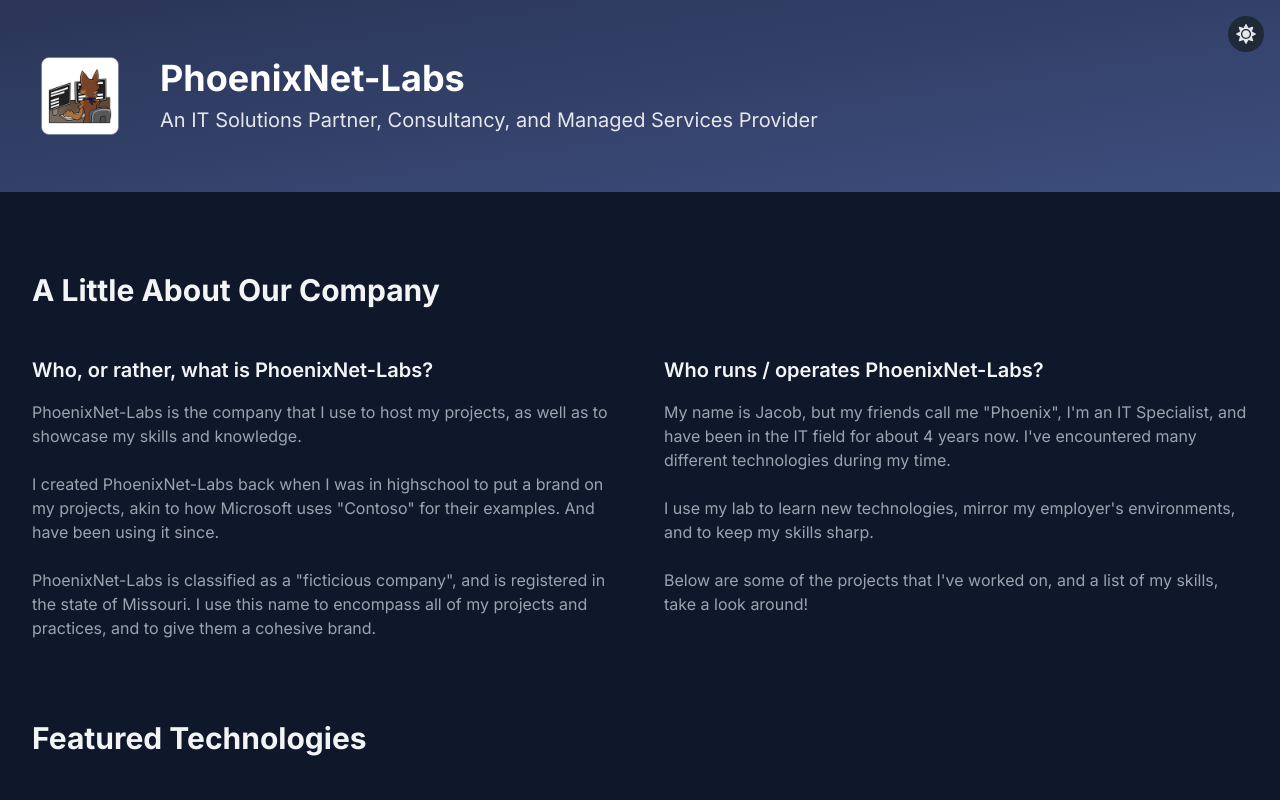
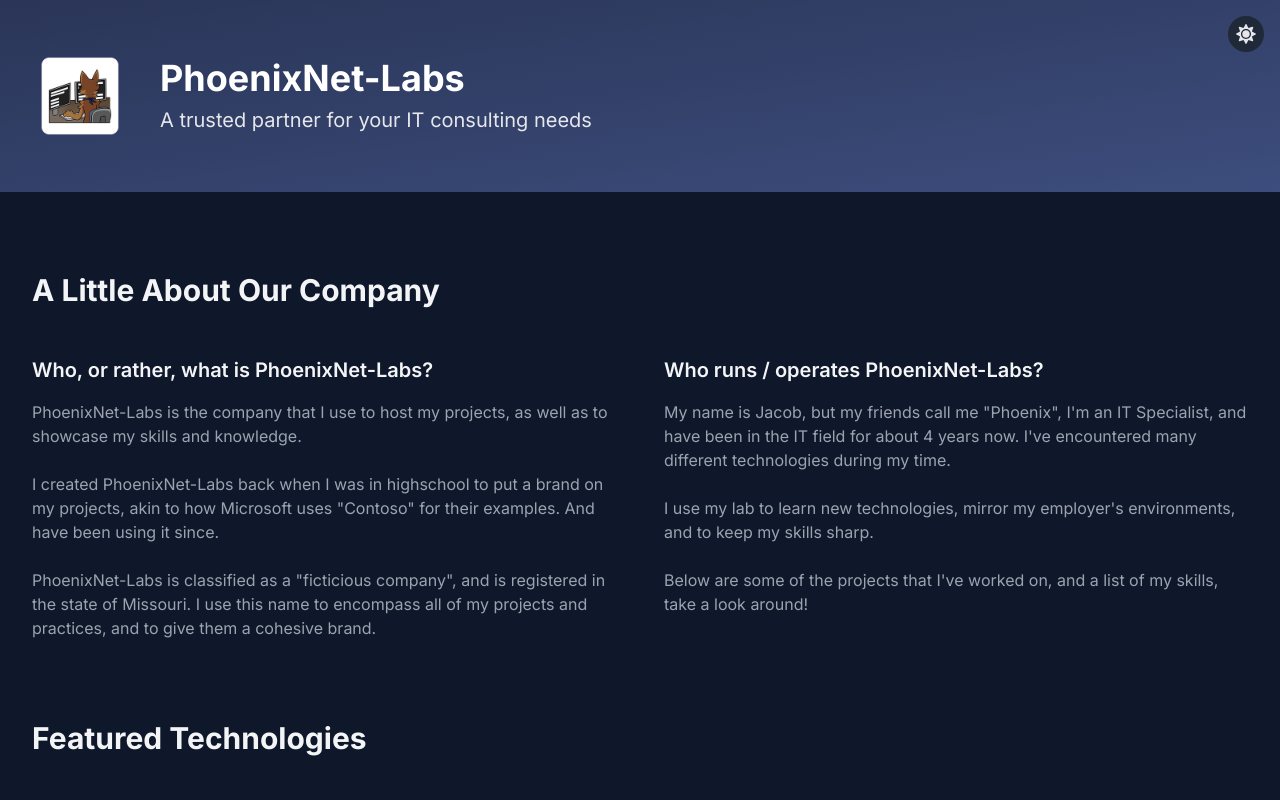
Before and after one commit to Phoenix-Net/Portfolio-3.0, a Next.js app: page / in a window 1280 px wide. Shown: the top 800 px of the page. Built offline with nearby package versions, Linux system fonts and the light colour scheme; grey boxes are pictures that could not be loaded.

Commit message:
Re-Up. Narrow in on business goals.
Re-Up. Narrow in on business goals.

```diff
--- a/src/app/layout.tsx
+++ b/src/app/layout.tsx
@@ -8,7 +8,7 @@ const inter = Inter({ subsets: ["latin"] });
 
 export const metadata: Metadata = {
   title: "PhoenixNet-Labs",
-  description: "An IT Solutions Partner, Consultancy, and Managed Services Provider",
+  description: "A trusted partner for your IT consulting needs",
   icons: {
     icon: '/images/pnet-logo.png',
     apple: '/images/pnet-logo.png',
--- a/src/app/page.tsx
+++ b/src/app/page.tsx
@@ -26,7 +26,7 @@ export default function Home() {
             </div>
             <div>
               <h1 className="text-4xl font-bold mb-2">PhoenixNet-Labs</h1>
-              <p className="text-xl text-gray-200">An IT Solutions Partner, Consultancy, and Managed Services Provider</p>
+              <p className="text-xl text-gray-200">A trusted partner for your IT consulting needs</p>
             </div>
           </div>
         </div>
```
